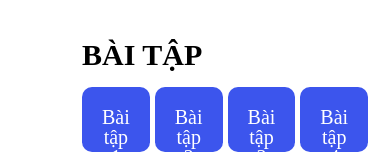
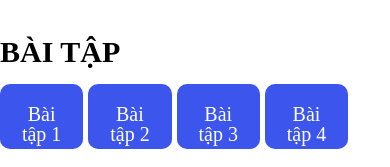
Before and after one commit to LamHueTrung/bai-2, a plain HTML site: page index.html in a window 390 px wide. Shown: the part 1128-1295 px from the top of the page. Drawn offline with Linux system fonts and the light colour scheme.

Commit message:
Update reponsive.css

```diff
--- a/assets/css/reponsive.css
+++ b/assets/css/reponsive.css
@@ -46,7 +46,7 @@
     }
     .content_LT {
         margin: 0 20px;
-        width: 40%;
+        width: 54%;
     }
     .container h1 {
         margin-left: 25px;
@@ -54,7 +54,7 @@
         text-align: inherit;
     }
     .content__HD {
-        width: 44%;
+        width: 60%;
     }
     .video {
         width: 90%;
@@ -64,4 +64,8 @@
     }
     .btn-next {
             margin: 10px 15px;
+    }
+    .container__learn  {
+            margin-left: 0px;
+    }
 }
```
